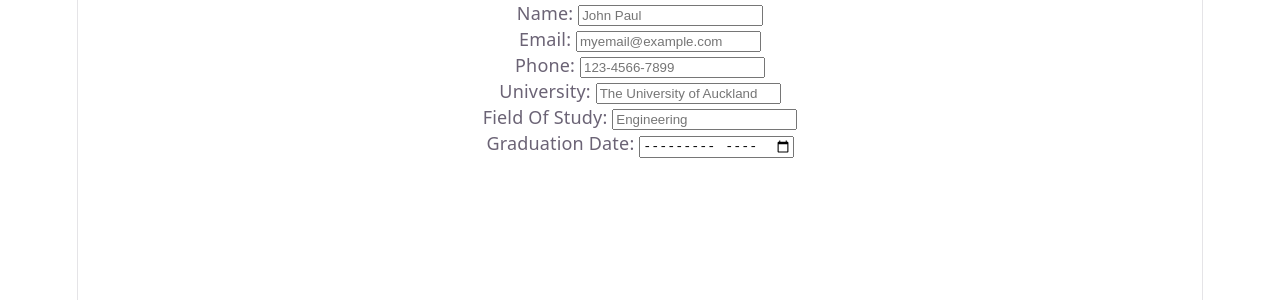
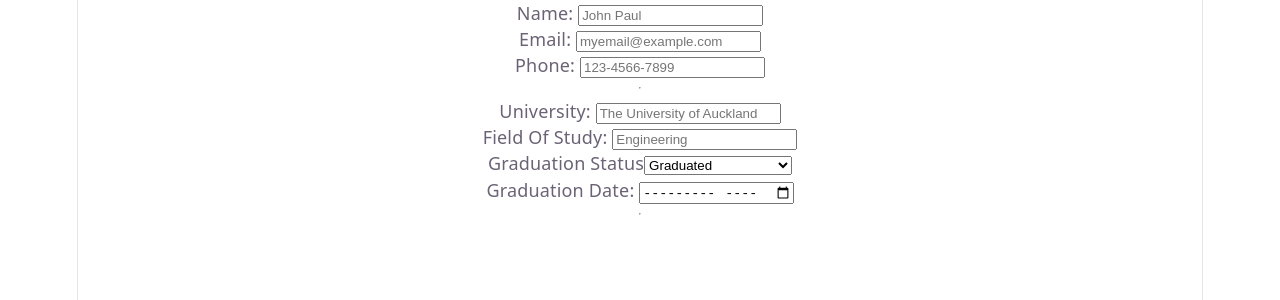
Before and after one commit to coffee-kiwi/CV-application, a React (Vite) app: page / in a window 1280 px wide. Shown: the top 300 px of the page. Built offline with nearby package versions, Linux system fonts and the light colour scheme.

Commit message:
Feat: Add Graduation status. Fix: Typo in GeneralInformation. Style: Add section lines for dividers for now

```diff
--- a/src/App.jsx
+++ b/src/App.jsx
@@ -9,7 +9,10 @@ function App() {
   return (
     <>
       <GeneralInformation />
+      <hr/>
       <Education />
+      <hr/>
+
 
       {/* <section id="center">
         <div className="hero">
--- a/src/components/Education.jsx
+++ b/src/components/Education.jsx
@@ -4,7 +4,28 @@ import InputText from './InputText.jsx';
 export default function Education () {
     const [university, setUniversity] = useState('');
     const [fieldOfStudy, setFieldOfStudy] = useState('');
+    const [graduationStatus, setGraduationStatus] = useState('graduated');
     const [graduationDate, setGraduationDate] = useState('');
+
+    function GraduationStatus({ value, onChange}) {
+        return (
+            <>
+                <label htmlFor="graduationStatus">
+                    Graduation Status
+                </label>
+
+                <select
+                    name="graduationStatus"
+                    id="graduationStatus"
+                    value={value}
+                    onChange={(e) => onChange(e.target.value)}
+                >
+                    <option value="graduated">Graduated</option>
+                    <option value="expected">Expected Graduation</option>
+                </select>
+            </>
+        )
+    }
 
     return (
         <div className="card">
@@ -26,6 +47,11 @@ export default function Education () {
                 id="fieldOfStudy"
             />
             <br/>
+            <GraduationStatus
+                value={graduationStatus}
+                onChange={setGraduationStatus}
+            />
+            <br/>
             <InputText
                 label="Graduation Date"
                 value={graduationDate}
--- a/src/components/GeneralInformation.jsx
+++ b/src/components/GeneralInformation.jsx
@@ -15,7 +15,7 @@ export default function GeneralInformation () {
                 placeholder="John Paul"
                 name="name"
                 id="name"
-                autocomplete="name"
+                autoComplete="name"
             />
             <br/>
             <InputText
@@ -26,7 +26,7 @@ export default function GeneralInformation () {
                 placeholder="myemail@example.com"
                 name="email"
                 id="email"
-                autocomplete="email"
+                autoComplete="email"
             />
             <br/>
             <InputText
@@ -37,7 +37,7 @@ export default function GeneralInformation () {
                 placeholder="123-4566-7899"
                 name="phone"
                 id="phone"
-                autocomplete="phone"
+                autoComplete="phone"
             />
 
         </div>
```
